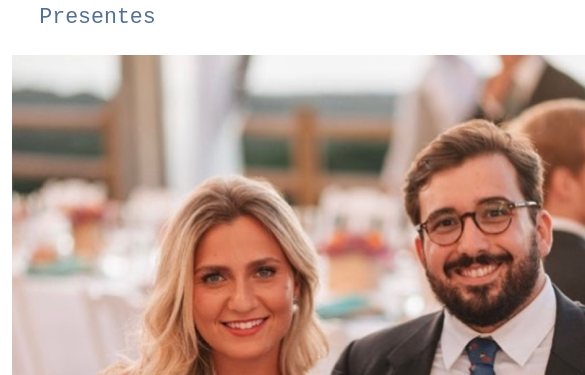
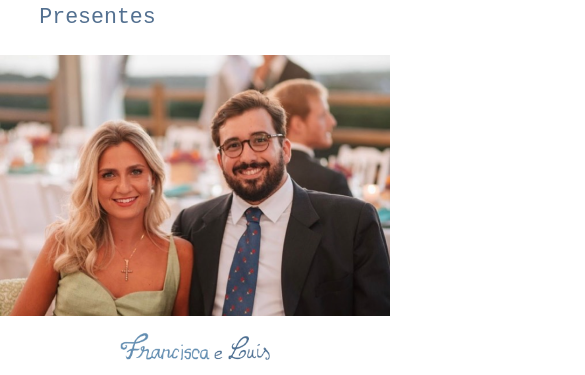
Before and after one commit to sofiasimoes/sofiasimoes.github.io, a plain HTML site: page index.html in a window 390 px wide. Shown: the part 461-836 px from the top of the page, 585 px wide, since content can reach past the window. Drawn offline with nearby package versions, Linux system fonts and the light colour scheme.

Commit message:
responsive

```diff
--- a/index.html
+++ b/index.html
@@ -15,7 +15,7 @@
     </head>
   <body>
     <div class="container-fluid text-center">
-      <img src="images/logo.jpeg" class="logo-mid text-center">
+      <img src="images/logo.jpeg" class="logo-mid img-fluid">
     </div>
     <div class="container-fluid">
       <div class="row">
@@ -38,9 +38,12 @@
         <div class="col"></div>
       </div>
     </div>
-    <div class="container-fluid text-center my-3">
-      <img src="images/main.png" class="kikaluis text-center">
+    <div class="row">
+      <div class="container-fluid text-center my-3">
+        <img src="images/main.png" class="kikaluis text-center img-fluid">
+      </div>
     </div>
+
     <div class="container-fluid text-center">
       <img class="nomes" src="images/fr-luis.png" alt="">
     </div>
```
